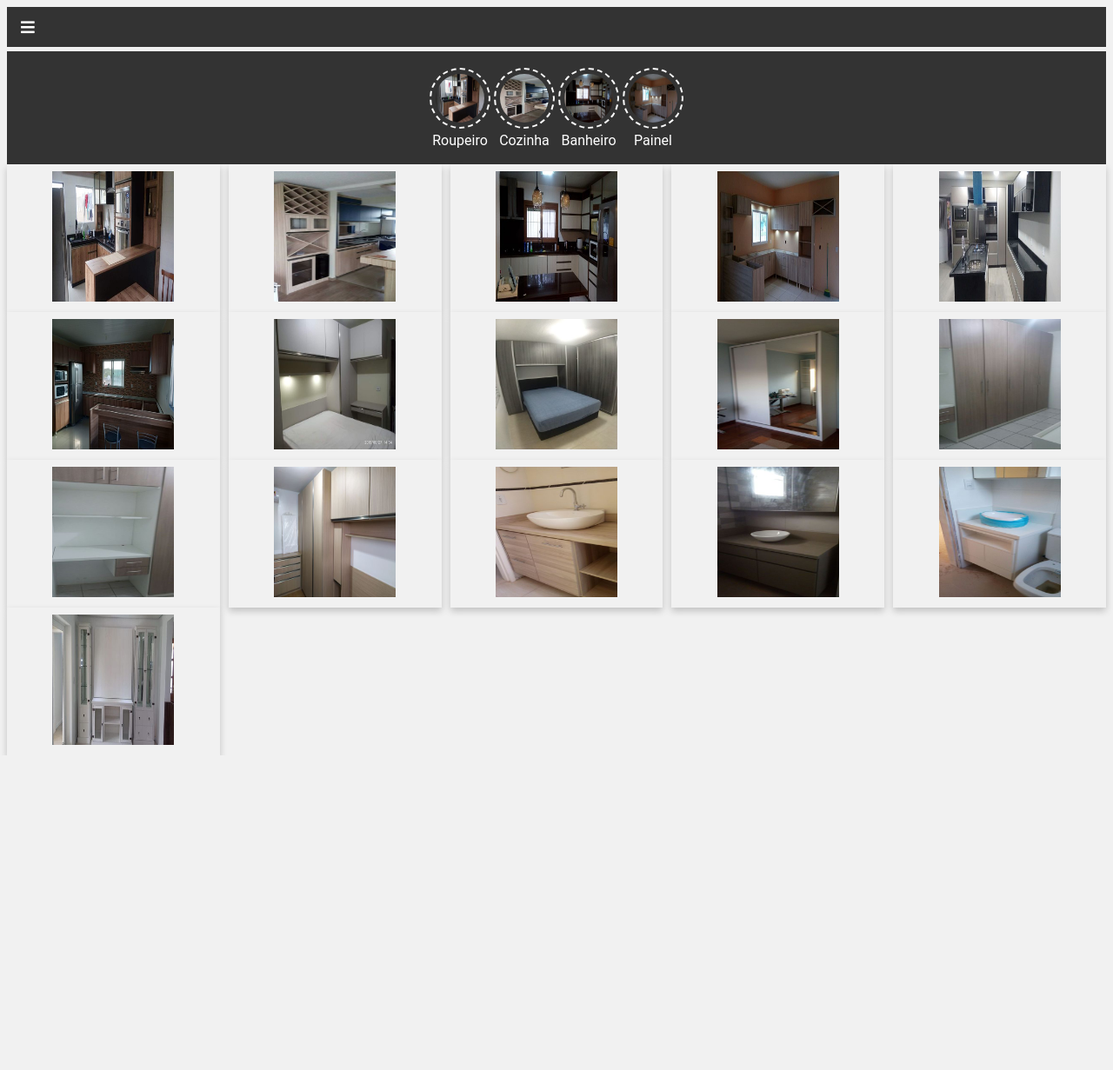
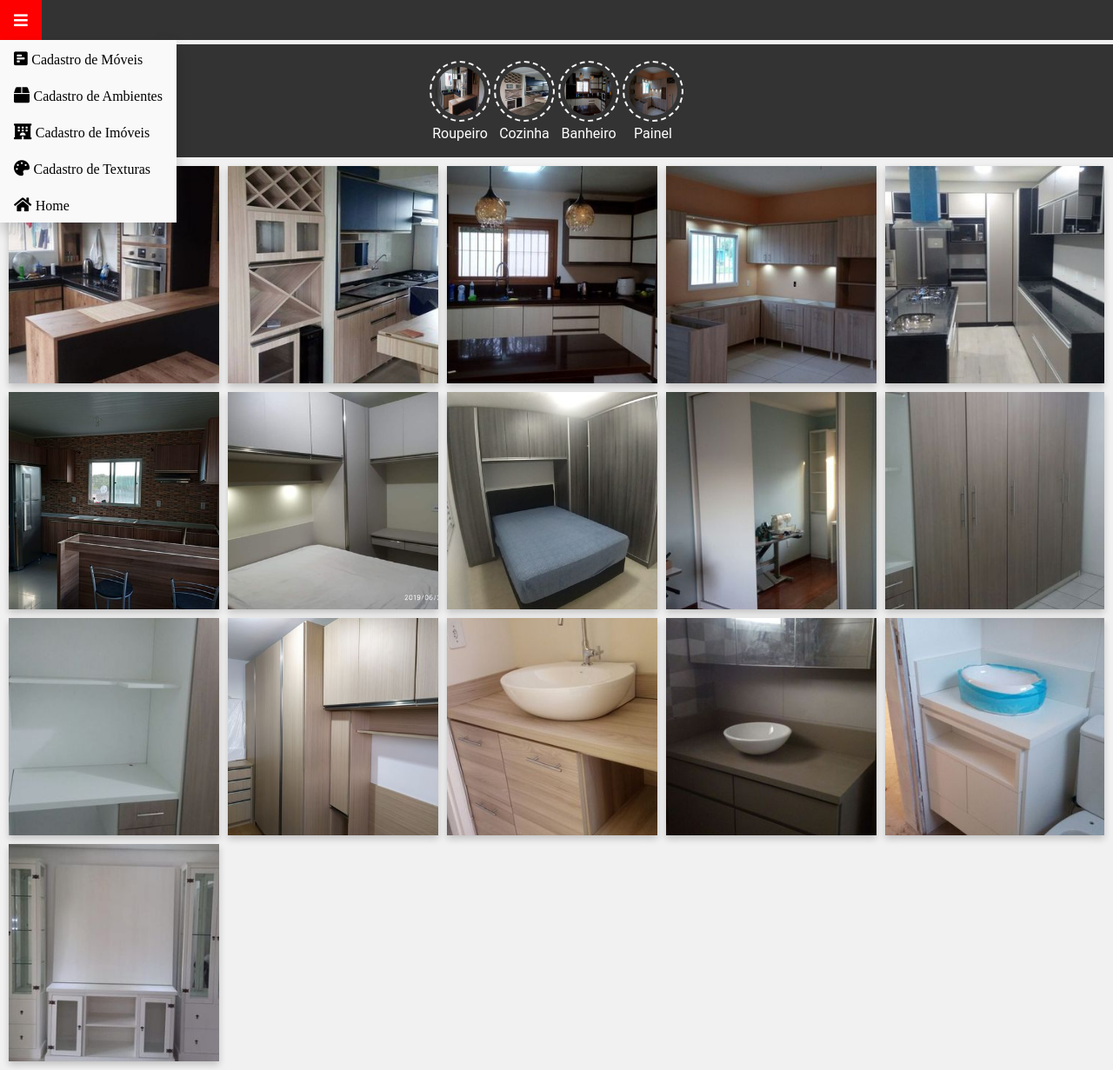
Before and after one commit to lgerardlucas/py-woodwork, a Django app: template home/templates/home.html in a window 1280 px wide. Shown: the whole page at 87% size. Before the commit the page ends 869 px from the top, so only its background shows below. Run offline with Django 3.2, Linux system fonts and the light colour scheme; the template is opened without the code that fills it, so the values that code supplies are empty.

Commit message:
Adjust in images of project

```diff
--- a/home/templates/base.html
+++ b/home/templates/base.html
@@ -63,4 +63,5 @@
 
 </html>
 <footer>
+    <script src="{% static '/home/js/home.js' %}"></script>
 </footer>
--- a/home/templates/home.html
+++ b/home/templates/home.html
@@ -4,89 +4,99 @@
 {% block content %}
 <!-- <h1>{{ title_scope }}</h1> -->
 
+<div class="cards-container">
     <div class="row">
         <div class="column">
             <div class="card">
-            <img style="width: 140px; height: 150px" src="{% static '/images/1.jpeg' %}" ald="Roupeiro">
+                <img class="demo cursor product-image" id="product_1" src="{% static '/images/1.jpeg' %}" alt="Roupeiro">
+            </div>
+        </div>
+        <div class="column">
+            <div class="card">
+                <img class="demo cursor product-image" id="product_2" src="{% static '/images/2.jpeg' %}" alt="Roupeiro">
             </div>
         </div>
 
         <div class="column">
             <div class="card">
-            <img style="width: 140px; height: 150px" src="{% static '/images/2.jpeg' %}" ald="Roupeiro">
+                <img class="demo cursor product-image" id="product_3" src="{% static '/images/3.jpeg' %}" alt="Roupeiro">
             </div>
         </div>
         <div class="column">
             <div class="card">
-            <img style="width: 140px; height: 150px" src="{% static '/images/3.jpeg' %}" ald="Roupeiro">
+                <img class="demo cursor product-image" id="product_4" src="{% static '/images/4.jpeg' %}" alt="Roupeiro">
             </div>
         </div>
         <div class="column">
             <div class="card">
-            <img style="width: 140px; height: 150px" src="{% static '/images/4.jpeg' %}" ald="Roupeiro">
+                <img class="demo cursor product-image" id="product_5" src="{% static '/images/5.jpeg' %}" alt="Roupeiro">
             </div>
         </div>
         <div class="column">
             <div class="card">
-            <img style="width: 140px; height: 150px" src="{% static '/images/5.jpeg' %}" ald="Roupeiro">
+                <img class="demo cursor product-image" id="product_6" src="{% static '/images/6.jpeg' %}" alt="Roupeiro">
             </div>
         </div>
         <div class="column">
             <div class="card">
-            <img style="width: 140px; height: 150px" src="{% static '/images/6.jpeg' %}" ald="Roupeiro">
+                <img class="demo cursor product-image" id="product_7" src="{% static '/images/7.jpeg' %}" alt="Roupeiro">
             </div>
         </div>
         <div class="column">
             <div class="card">
-            <img style="width: 140px; height: 150px" src="{% static '/images/7.jpeg' %}" ald="Roupeiro">
+                <img class="demo cursor product-image" id="product_8" src="{% static '/images/8.jpeg' %}" alt="Roupeiro">
             </div>
         </div>
         <div class="column">
             <div class="card">
-            <img style="width: 140px; height: 150px" src="{% static '/images/8.jpeg' %}" ald="Roupeiro">
+                <img class="demo cursor product-image" id="product_9" src="{% static '/images/9.jpeg' %}" alt="Roupeiro">
             </div>
         </div>
         <div class="column">
             <div class="card">
-            <img style="width: 140px; height: 150px" src="{% static '/images/9.jpeg' %}" ald="Roupeiro">
+                <img class="demo cursor product-image" id="product_10" src="{% static '/images/10.jpeg' %}" alt="Roupeiro">
             </div>
         </div>
         <div class="column">
             <div class="card">
-            <img style="width: 140px; height: 150px" src="{% static '/images/10.jpeg' %}" ald="Roupeiro">
+                <img class="demo cursor product-image" id="product_11" src="{% static '/images/11.jpeg' %}" alt="Roupeiro">
             </div>
         </div>
         <div class="column">
             <div class="card">
-            <img style="width: 140px; height: 150px" src="{% static '/images/11.jpeg' %}" ald="Roupeiro">
+                <img class="demo cursor product-image" id="product_12" src="{% static '/images/12.jpeg' %}" alt="Roupeiro">
             </div>
         </div>
         <div class="column">
             <div class="card">
-            <img style="width: 140px; height: 150px" src="{% static '/images/12.jpeg' %}" ald="Roupeiro">
+                <img class="demo cursor product-image" id="product_13" src="{% static '/images/13.jpeg' %}" alt="Roupeiro">
             </div>
         </div>
         <div class="column">
             <div class="card">
-            <img style="width: 140px; height: 150px" src="{% static '/images/13.jpeg' %}" ald="Roupeiro">
+                <img class="demo cursor product-image" id="product_14" src="{% static '/images/14.jpeg' %}" alt="Roupeiro">
             </div>
         </div>
         <div class="column">
             <div class="card">
-            <img style="width: 140px; height: 150px" src="{% static '/images/14.jpeg' %}" ald="Roupeiro">
+                <img class="demo cursor product-image" id="product_15" src="{% static '/images/15.jpeg' %}" alt="Roupeiro">
             </div>
         </div>
         <div class="column">
             <div class="card">
-            <img style="width: 140px; height: 150px" src="{% static '/images/15.jpeg' %}" ald="Roupeiro">
-        </div>
-    </div>
-    <div class="column">
-        <div class="card">
-            <img style="width: 140px; height: 150px" src="{% static '/images/16.jpeg' %}" ald="Roupeiro">
+                <img class="demo cursor product-image" id="product_16" src="{% static '/images/16.jpeg' %}" alt="Roupeiro">
             </div>
         </div>
 
     </div>
+</div>
+
+<!-- The Modal -->
+<div class="modal modal-image">
+    <span class="close">&times;</span>
+    <img class="modal-content">
+    <div id="caption"></div>
+</div>
+
 
 {% endblock %}
--- a/roomstype/tests.py
+++ b/roomstype/tests.py
@@ -11,5 +11,4 @@
 
     def test_template_used(self):
         response = self.client.get(self.url)
-
         self.assertTemplateUsed(response,'list_roomstype.html')
--- a/static/home/css/base.css
+++ b/static/home/css/base.css
@@ -3,8 +3,8 @@
   font-family: 'Roboto', sans-serif; /* https://fonts.google.com/specimen/Roboto */
   font-weight: 400; /* 300 light, 400 normal, 700 bold */
   color: #444;
-  /* margin: 0;
-  padding: 0 */;
+  margin: 0;
+  padding: 0;
   height: 100%;
   background-color: #f1f1f1;
   /* overflow: hidden; */
--- a/static/home/css/home.css
+++ b/static/home/css/home.css
@@ -2,16 +2,14 @@
   box-sizing: border-box;
 }
 
-/* Float four columns side by side */
-.column {
-  float: left;
-  width: 20%;
-  padding: 0px 5px;
-
+.cards-container {
+  padding: 0 10px 10px;
 }
 
 /* Remove extra left and right margins, due to padding in columns */
-.row {margin: 0 -5px;}
+.row {
+
+}
 
 /* Clear floats after the columns */
 .row:after {
@@ -20,47 +18,160 @@
   clear: both;
 }
 
+.column {
+  float: left;
+  width: 20%;
+  padding-top: 10px;
+  padding-right: 10px;
+}
+
+@media screen and (min-width: 1024px) {
+  .column:nth-child(5n) {
+    padding-right: 0;
+  }
+}
+/* Responsive columns - one column layout (vertical) on small screens */
+@media screen and (min-width: 900px) and (max-width: 1024px) {
+  .column {
+    width: 20%;
+  }
+  .column:nth-child(5n) {
+    padding-right: 0;
+  }
+}
+
+@media screen and (min-width: 600px) and (max-width: 900px) {
+  .column {
+    width: 25%;
+  }
+  .column:nth-child(4n) {
+    padding-right: 0;
+  }
+}
+
+@media screen and (min-width: 400px) and (max-width: 600px) {
+  .column {
+    width: 33.33%;
+  }
+  .column:nth-child(3n) {
+    padding-right: 0;
+  }
+}
+@media screen and (max-width: 400px) {
+  .column {
+    width: 50%;
+  }
+  .column:nth-child(2n) {
+    padding-right: 0;
+  }
+}
+
 /* Style the counter cards */
 .card {
   box-shadow: 0 4px 8px 0 rgba(0, 0, 0, 0.2); /* this adds the "card" effect */
-  padding: 8px;
   text-align: center;
   background-color: #f1f1f1;
-
+  height: 250px;
+  cursor: pointer;
+}
+@media screen and (max-width: 1024px) {
+  .card {
+    height: 150px;
+  }
 }
 
-/* Responsive columns - one column layout (vertical) on small screens */
-@media screen and (max-width: 1024px) {
-  .column {
-    width: 15%;
-    display: block;
-    margin-bottom: 10px;
+.card .product-image {
+  display: block;
+  width: 100%;
+  height: 100%;
+  object-fit: cover;
+}
 
+/* --------------- MODAL IMAGEM CLICK ---------------------------------*/
 
-  }
+#myImg {
+  border-radius: 5px;
+  cursor: pointer;
+  transition: 0.3s;
+}
 
-@media screen and (max-width: 900px) {
-  .column {
-    width: 25%;
-    display: block;
-    margin-bottom: 10px;
+#myImg:hover {opacity: 0.7;}
 
-  }
+/* The Modal (background) */
+.modal {
+  display: none; /* Hidden by default */
+  position: fixed; /* Stay in place */
+  z-index: 1; /* Sit on top */
+  padding-top: 100px; /* Location of the box */
+  left: 0;
+  top: 0;
+  width: 100%; /* Full width */
+  height: 100%; /* Full height */
+  overflow: hidden; /* Enable scroll if needed */
+  background-color: rgb(0,0,0); /* Fallback color */
+  background-color: rgba(0,0,0,0.9); /* Black w/ opacity */
+}
 
-@media screen and (max-width: 600px) {
-  .column {
-    width: 33.33%;
-    display: block;
-    margin-bottom: 10px;
+/* Modal Content (image) */
+.modal-content {
+  margin: auto;
+  display: block;
+  width: auto;
+  height: 100%;
+  max-height: 80%;
+}
 
-  }
+/* Caption of Modal Image */
+#caption {
+  margin: auto;
+  display: block;
+  width: 80%;
+  max-width: 700px;
+  text-align: center;
+  color: #ccc;
+  padding: 10px 0;
+  height: 150px;
+}
 
+/* Add Animation */
+.modal-content, #caption {
+  -webkit-animation-name: zoom;
+  -webkit-animation-duration: 0.6s;
+  animation-name: zoom;
+  animation-duration: 0.6s;
+}
 
-}@media screen and (max-width: 400px) {
-  .column {
-    width: 50%;
-    display: block;
-    margin-bottom: 10px;
+@-webkit-keyframes zoom {
+  from {-webkit-transform:scale(0)}
+  to {-webkit-transform:scale(1)}
+}
 
+@keyframes zoom {
+  from {transform:scale(0)}
+  to {transform:scale(1)}
+}
+
+/* The Close Button */
+.close {
+  position: absolute;
+  top: 15px;
+  right: 35px;
+  color: #f1f1f1;
+  font-size: 40px;
+  font-weight: bold;
+  transition: 0.3s;
+}
+
+.close:hover,
+.close:focus {
+  color: #bbb;
+  text-decoration: none;
+  cursor: pointer;
+}
+
+/* 100% Image Width on Smaller Screens */
+@media only screen and (max-width: 700px){
+  .modal-content {
+    width: 100%;
   }
 }
--- a/static/home/js/home.js
+++ b/static/home/js/home.js
@@ -0,0 +1,28 @@
+const HomePage = {};
+
+HomePage.init = function() {
+    HomePage.binds();
+}
+
+HomePage.binds = function() {
+    document.querySelectorAll('.product-image').forEach((element) => {
+        element.addEventListener('click', HomePage.openImageModal);
+    });
+
+    document.querySelector('.modal-image').addEventListener('click', HomePage.closeImageModal);
+}
+
+HomePage.openImageModal = function(event) {
+    const { target } = event;
+    const modal = document.querySelector('.modal-image');
+
+    modal.style.display = 'block';
+    modal.querySelector('img').setAttribute('src', target.getAttribute('src'));
+}
+
+HomePage.closeImageModal = function() {
+    const modal = document.querySelector('.modal-image');
+    modal.style.display = 'none';
+}
+
+window.onload = HomePage.init;
--- a/texturetype/tests.py
+++ b/texturetype/tests.py
@@ -11,5 +11,4 @@
 
     def test_template_used(self):
         response = self.client.get(self.url)
-
         self.assertTemplateUsed(response,'list_texturetype.html')
```
Also changed, not shown: home/tests.py (+18 -7 lines), 1 other file. Lines whose indentation alone changed are shown as unchanged.
